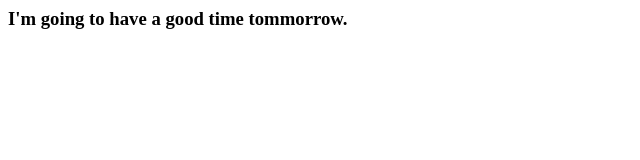
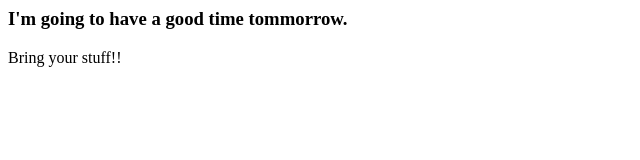
Before and after one commit to SiveNcanywa/heritage-day, a plain HTML site: page Index.html in a window 1280 px wide. Shown: the whole page, without its empty margins (0-640 px from the left). Drawn offline with Linux system fonts and the light colour scheme.

Commit message:
Added what to bring to the braai

```diff
--- a/Index.html
+++ b/Index.html
@@ -8,3 +8,6 @@ Enjoy the braai!
 <h3>
 I'm going to have a good time tommorrow.
 </h3>
+<p>Bring your stuff!! </p>
+</body>
+</html>
```
